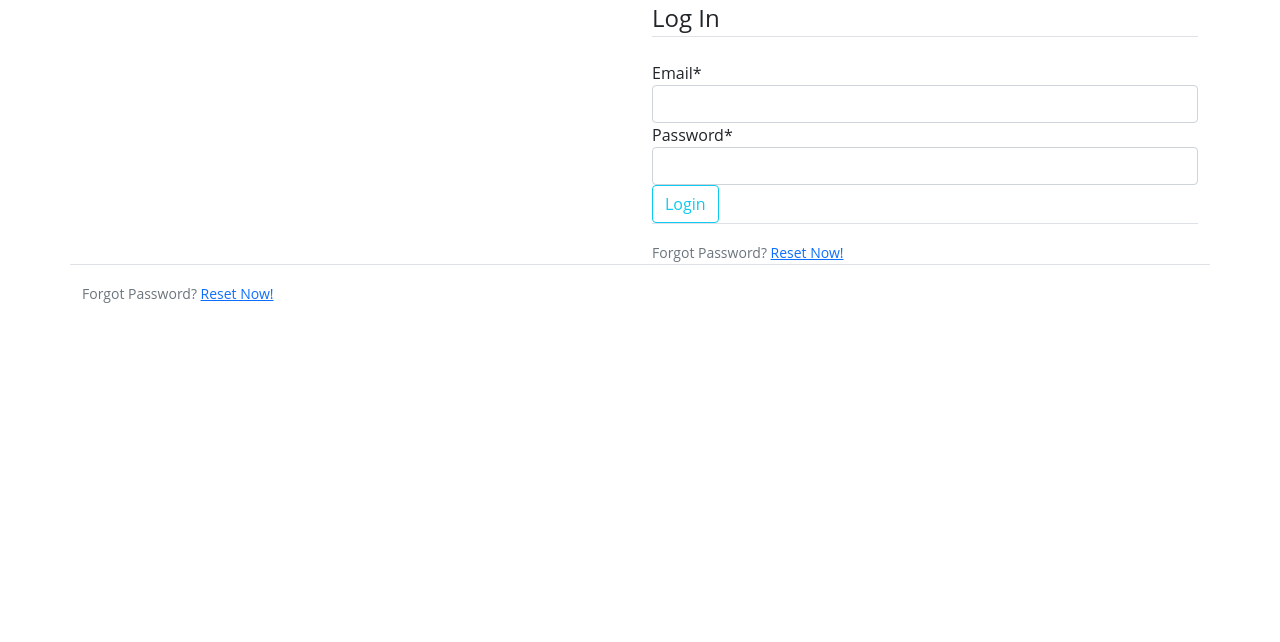
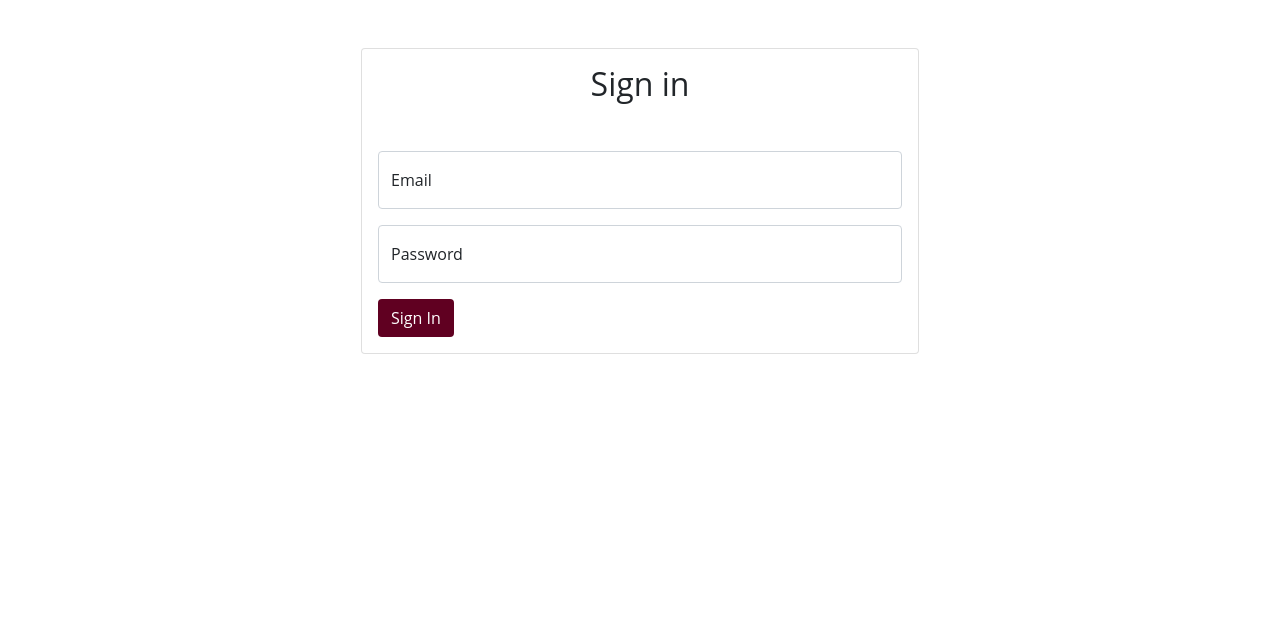
Before and after one commit to CodingPridePlatform/codingpride, a Django app: page /accounts/login/ in a window 1280 px wide. Shown: the part 74-716 px from the top of the page. Run offline with Django 3.2, Linux system fonts and the light colour scheme; parts of the project's set-up code (start-up, migrations or seed data) failed here and were passed over; some libraries are stand-ins or nearby versions.

Commit message:
Already added login template

```diff
--- a/accounts/templates/registration/login.html
+++ b/accounts/templates/registration/login.html
@@ -1,33 +1,54 @@
-{% extends "base.html" %}
+{% extends 'base.html' %}
+{% load static %}
 {% load crispy_forms_tags %}
+
 {% block content %}
-    <div class="container">
-        <div class="row">
-            <div class="col-md-6">
+<div class="container py-5">
+    <form method="POST" class="col-md-6 offset-md-3 card">
+        {% csrf_token %}
+        <div class="card-body">
+            <h2 class="mb-5 text-center">Sign in</h2>
 
+            {% for field in form %}
+            {% if form.is_bound %}
+            {% if field.errors %}
+            <div class="form-floating mb-3">
+                <input type="{% if field == form.email %}email{% else %}password{% endif %}" name="{{ field.name }}"
+                    value="{{ field.value }}" class="form-control is-invalid" id="{{ field.id_for_label }}"
+                    placeholder="{% if field == form.email %}name@example.com{% else %}Password{% endif %}">
+                <label for="{{ field.id_for_label }}">
+                    {{ field.label }}
+                </label>
+                {% for error in field.errors %}
+                <div class="invalid-feedback">
+                    {{ error }}
+                </div>
+                {% endfor %}
             </div>
-            <div class="col-md-6">
-                <form method="POST">
-                    {% csrf_token %}
-                    <fieldset class="form-group">
-                        <legend class="border-bottom mb-4">Log In</legend>
-                        {{ form|crispy }}
-                    </fieldset>
-                    <div class="form-group">
-                        <button class="btn btn-outline-info" type="submit">Login</button>
-                    </div>
-                </form>
-                <div class="border-top pt-3">
-                    <small class="text-muted">
-                        Forgot Password? <a class="ml-2" href="{% url 'accounts:password_reset' %}">Reset Now!</a>
-                    </small>
-                </div>
+            {% else %}
+            <div class="form-floating mb-3">
+                <input type="{% if field == form.email %}email{% else %}password{% endif %}" name="{{ field.name }}"
+                    value="{{ field.value }}" class="form-control is-valid" id="{{ field.id_for_label }}"
+                    placeholder="{% if field == form.email %}name@example.com{% else %}Password{% endif %}">
+                <label for="{{ field.id_for_label }}">
+                    {{ field.label }}
+                </label>
             </div>
-        </form>
-        <div class="border-top pt-3">
-            <small class="text-muted">
-                Forgot Password? <a class="ml-2" href="{% url 'accounts:password_reset' %}">Reset Now!</a>
-            </small>
+            {% endif %}
+            {% else %}
+            <div class="form-floating mb-3">
+                <input type="{% if field == form.email %}email{% else %}password{% endif %}" name="{{ field.name }}"
+                    class="form-control" id="{{ field.id_for_label }}"
+                    placeholder="{% if field == form.email %}name@example.com{% else %}Password{% endif %}">
+                <label for="{{ field.id_for_label }}">
+                    {{ field.label }}
+                </label>
+            </div>
+            {% endif %}
+            {% endfor %}
+
+            <button class="btn" style="background-color: #600021; color: #fff;">Sign In</button>
         </div>
-    </div>
+    </form>
+</div>
 {% endblock content %}
```
